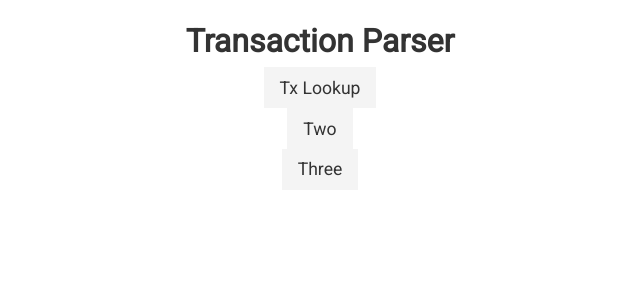
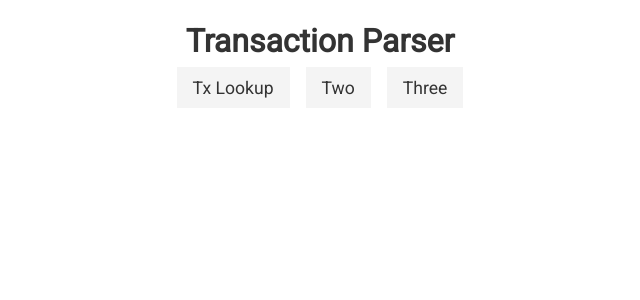
Before and after one commit to Flash-Git/Parser, a React app: page / in a window 1280 px wide. Shown: the top 300 px of the page, without its empty margins (320-960 px from the left). Built offline with nearby package versions, Linux system fonts and the light colour scheme.

Commit message:
Added styling to selector

```diff
--- a/src/components/parsers/ParserSelector.tsx
+++ b/src/components/parsers/ParserSelector.tsx
@@ -7,12 +7,12 @@ interface Props {
 }
 
 const ParserSelector: FC<Props> = ({ setType }) => (
-  <Fragment>
+  <div style={{ display: "inline-flex" }}>
     <button className="btn mx" onClick={() => setType(PARSER_TYPES.txLookup)}>
       Tx Lookup
     </button>
     <button className="btn mx">Two</button>
     <button className="btn mx">Three</button>
-  </Fragment>
+  </div>
 );
 export default ParserSelector;
```
